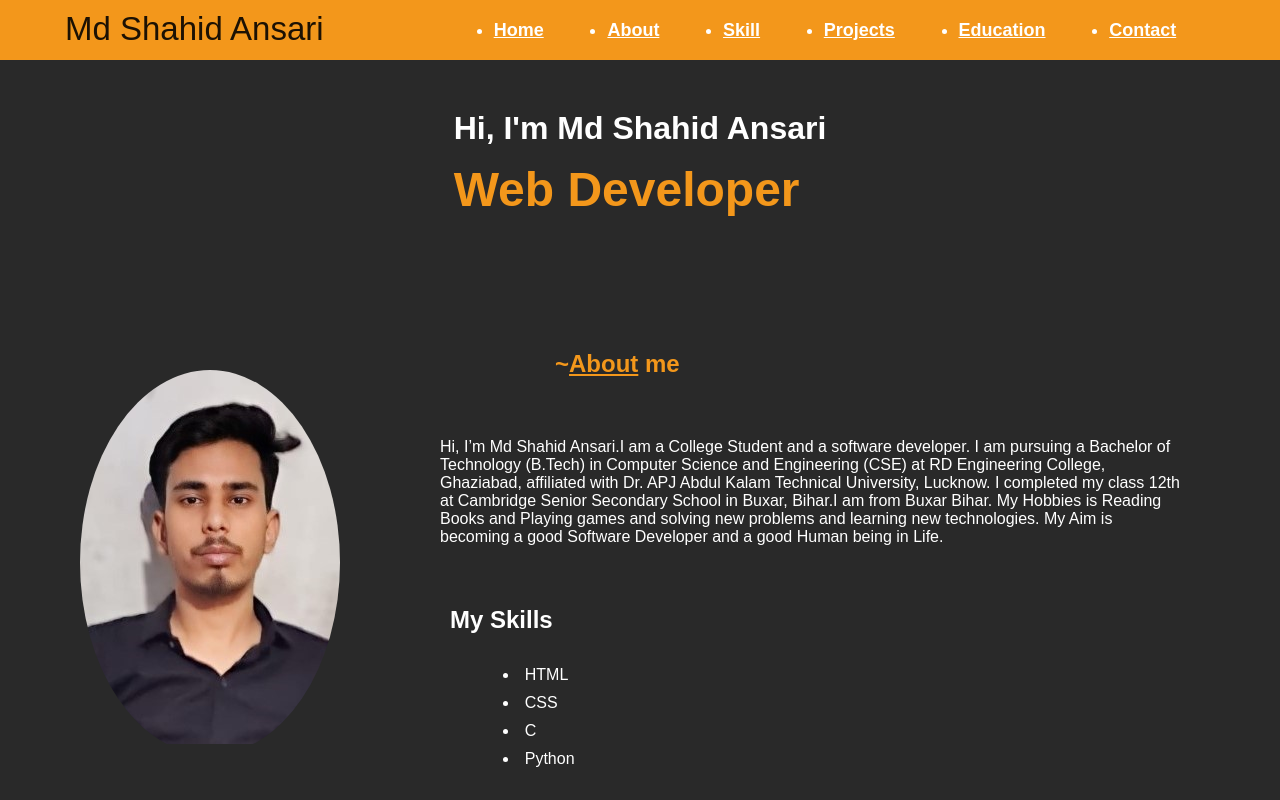
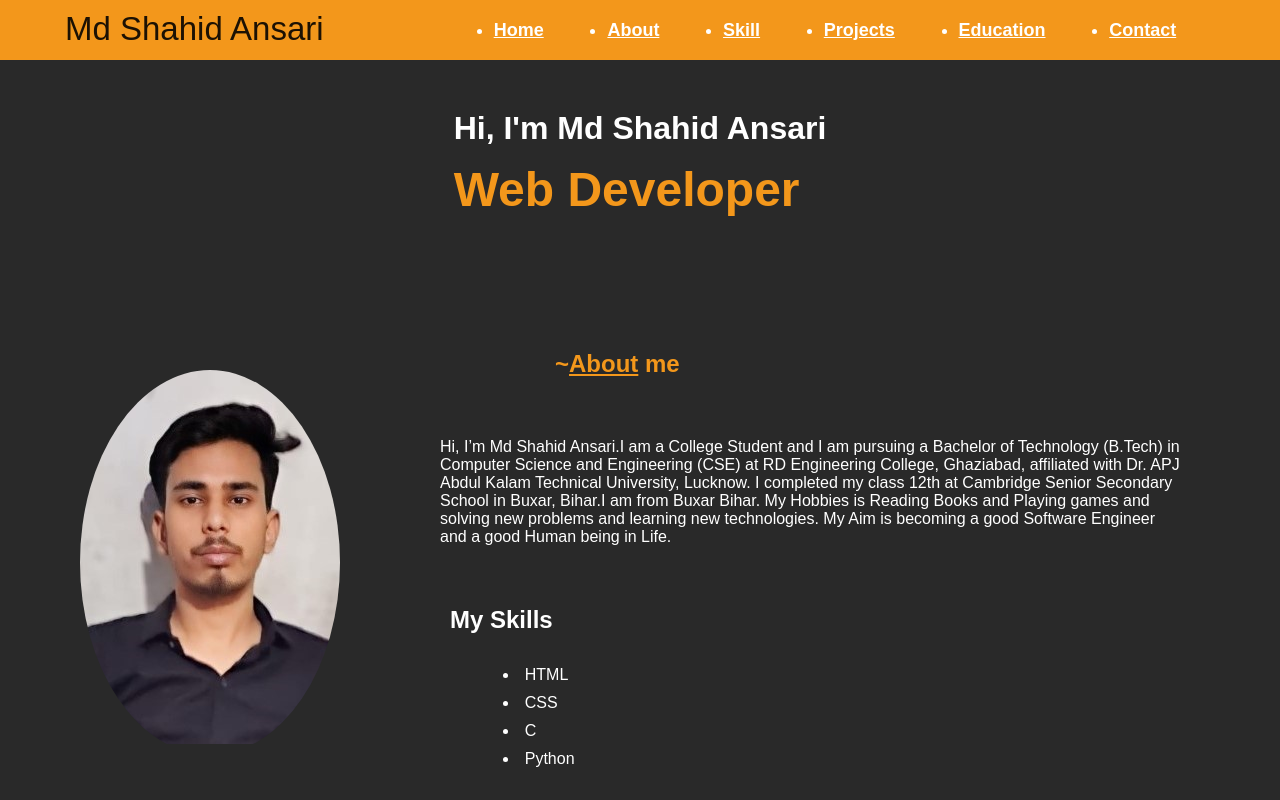
Before and after one commit to shahidansaricse/shahidansaricse.github.io, a plain HTML site: page index.html in a window 1280 px wide. Shown: the top 800 px of the page. Drawn offline with Linux system fonts and the light colour scheme.

Commit message:
Update index.html

```diff
--- a/index.html
+++ b/index.html
@@ -210,12 +210,12 @@ ul a{
                 <section id="about">
                     <h2 class="about">~<u>About</u> me</h2>
                             <div class="intro1">
-                                <p>Hi, I’m Md Shahid Ansari.I am a College Student and a software developer. I am pursuing a Bachelor of
+                                <p>Hi, I’m Md Shahid Ansari.I am a College Student and I am pursuing a Bachelor of
                                     Technology (B.Tech) in Computer Science and Engineering (CSE) at RD Engineering College,
                                     Ghaziabad, affiliated with Dr. APJ Abdul Kalam Technical University, Lucknow. I completed
                                     my class 12th at Cambridge Senior Secondary School in Buxar, Bihar.I am from Buxar Bihar.
                                     My Hobbies is Reading Books and Playing games and solving new problems and learning new technologies.
-                                    My Aim is becoming a good Software Developer and a good Human being in Life.</p>
+                                    My Aim is becoming a good Software Engineer and a good Human being in Life.</p>
                     </div>
                 </section>
                 <section id="skills">
@@ -254,7 +254,6 @@ ul a{
                         <p><li> mdshahidans2005@gmail.com</li></p>
                     </div>
                 </section>
-
         </header>
     <header class="header4">
         <a class="font" >Linkdin</a>
@@ -262,12 +261,9 @@ ul a{
         <a class="font" >Email</a>
 
         <a href="#home" >
-        <font face="arial" color="#ffffff" size="5">
-                Top
-        </font>
+        <font face="arial" color="#ffffff" size="5">Top</font>
         </a>
     </div>
     </header>
-
 </body>
 </html>
```
